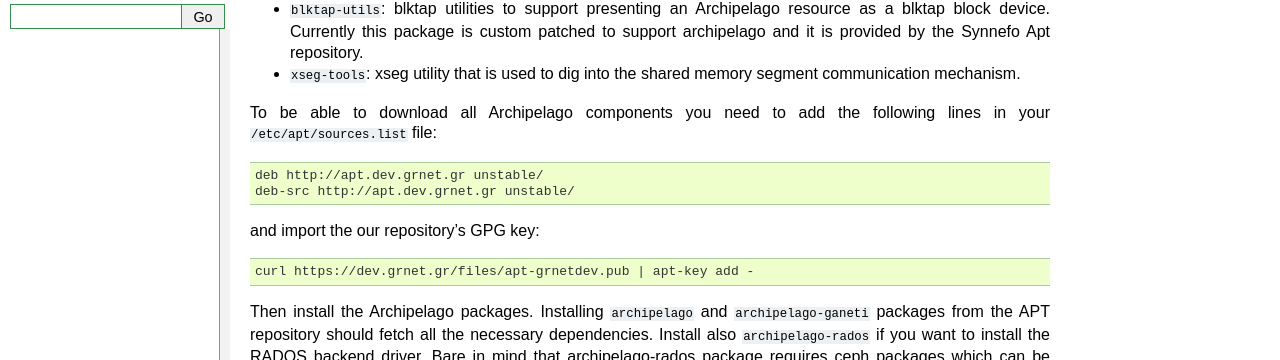
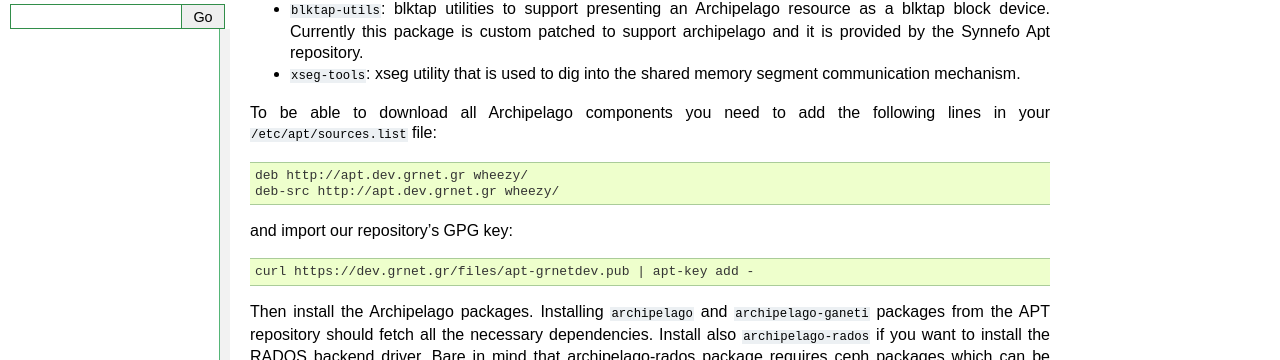
Before and after one commit to grnet/archipelago, a Sphinx documentation site: the page built from docs/install-guide.rst, in a window 1280 px wide. Shown: the part 344-704 px from the top of the page. Built offline with Sphinx 7.4.7, drawn with Linux system fonts in a browser that asks for light colours; pages that are not in the unit, such as notebooks, are missing from menus.

Commit message:
docs: Update installation guide

```diff
--- a/docs/install-guide.rst
+++ b/docs/install-guide.rst
@@ -28,10 +28,10 @@ lines in your ``/etc/apt/sources.list`` file:
 
 .. code-block:: console
 
-   deb http://apt.dev.grnet.gr unstable/
-   deb-src http://apt.dev.grnet.gr unstable/
+   deb http://apt.dev.grnet.gr wheezy/
+   deb-src http://apt.dev.grnet.gr wheezy/
 
-and import the our repository's GPG key:
+and import our repository's GPG key:
 
 .. code-block:: console
 
```
